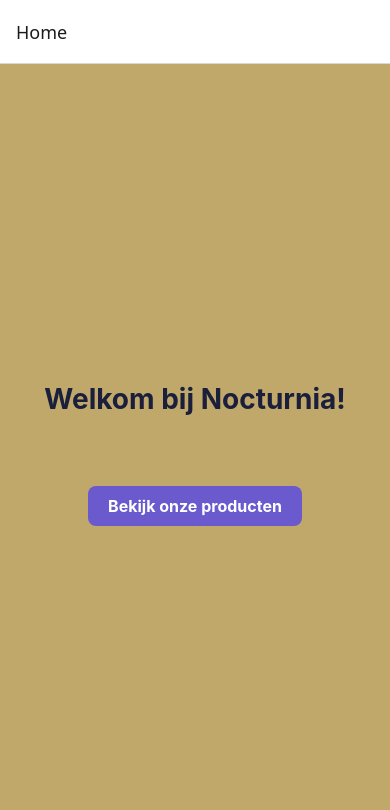
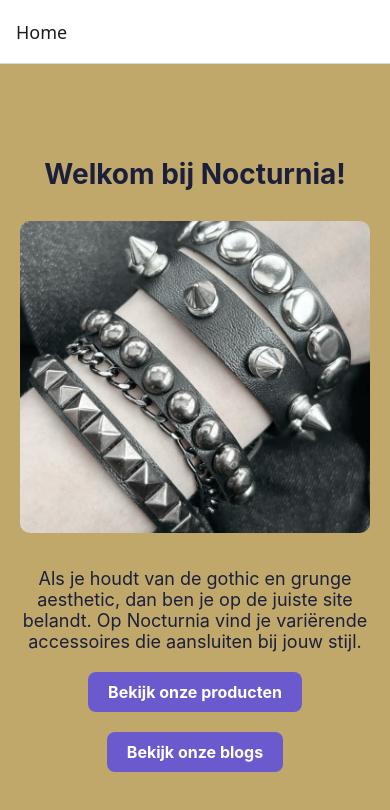
Before and after one commit to Charlie280809/mobile-app-repo, a React Native app in the folder mobile-app/: screen /Home in a window 390 px wide. Shown: the top 810 px of the page. Built offline with nearby package versions, Linux system fonts and the light colour scheme.

Commit message:
improved styling

```diff
--- a/mobile-app/components/ProductCard.js
+++ b/mobile-app/components/ProductCard.js
@@ -1,4 +1,3 @@
-import React, { useState } from 'react';
 import { View, Text, Image, StyleSheet, TouchableOpacity } from 'react-native';
 import { useNavigation } from '@react-navigation/native';
 
@@ -24,7 +23,7 @@ const ProductCard = ({image, title, price, onPress }) => {
 const styles = StyleSheet.create({
   card: {
     width: 160,
-    height: 280,
+    height: 300,
     padding: 16,
     backgroundColor: '#ededed',
     borderRadius: 10,
--- a/mobile-app/screens/HomeScreen.js
+++ b/mobile-app/screens/HomeScreen.js
@@ -1,11 +1,18 @@
 import React from 'react';
 import { StatusBar } from 'expo-status-bar';
-import { View, Text, TouchableOpacity, StyleSheet } from 'react-native';
+import { ScrollView, View, Text, TouchableOpacity, StyleSheet, Image } from 'react-native';
 
 const HomeScreen = ({ navigation }) => {
   return (
     <View style={styles.container}>
       <Text style={styles.title}>Welkom bij Nocturnia!</Text>
+
+        <Image
+          source={require("../images/thumbnail.jpg")}
+          style={styles.image}
+        />
+
+        <Text style={styles.h2}>Als je houdt van de gothic en grunge aesthetic, dan ben je op de juiste site belandt. Op Nocturnia vind je variërende accessoires die aansluiten bij jouw stijl.</Text>
 
         <TouchableOpacity
           style={styles.button}
@@ -14,12 +21,13 @@ const HomeScreen = ({ navigation }) => {
           <Text style={styles.buttonText}>Bekijk onze producten</Text>
         </TouchableOpacity>
 
-      {/* <TouchableOpacity
-        title="Bekijk onze blogposts"
-        onPress={() => navigation.navigate("BlogPosts")}
-      /> */}
+        <TouchableOpacity
+          style={styles.button}
+          onPress={() => navigation.navigate("AllBlogs")}
+        >
+          <Text style={styles.buttonText}>Bekijk onze blogs</Text>
+        </TouchableOpacity>
 
-      {/* Voeg hier later andere knoppen toe zoals Contact, Over ons, etc. */}
     </View>
   );
 };
@@ -30,14 +38,28 @@ const styles = StyleSheet.create({
     flex: 1,
     justifyContent: 'center',
     alignItems: 'center',
-    gap: 20,
-    padding: 20
+    gap: 10,
+    paddingLeft: 20,
+    paddingRight: 20,
   },
   title: {
     fontSize: 28,
     fontWeight: 'bold',
     color: '#1b1f3b',
-    marginBottom: 40,
+    marginTop: 20,
+    marginBottom: 20,
+    textAlign: 'center',
+  },
+  image:{
+    width: '100%',
+    height: '40%',
+    borderRadius: 10,
+    marginBottom: 20,
+  },
+  h2: {
+    fontSize: 18,
+    color: '#1b1f3b',
+    marginTop: 5,
     textAlign: 'center',
   },
   button: {
--- a/mobile-app/screens/ProductScreen.js
+++ b/mobile-app/screens/ProductScreen.js
@@ -21,7 +21,7 @@ const ProductScreen = ({ route, navigation }) => { //functie die de homepagina v
         <View style={styles.container}>
             <Image style={styles.image} source={{uri: image.uri}}/>
             <Text style={styles.title}>{title}</Text>
-            <Text style={styles.price}>{price}</Text>
+            <Text style={styles.price}>€{price}</Text>
             <Text style={styles.description}>{description}</Text>
 
             <View style={styles.quantityContainer}>
```
Lines whose indentation alone changed are shown as unchanged.
